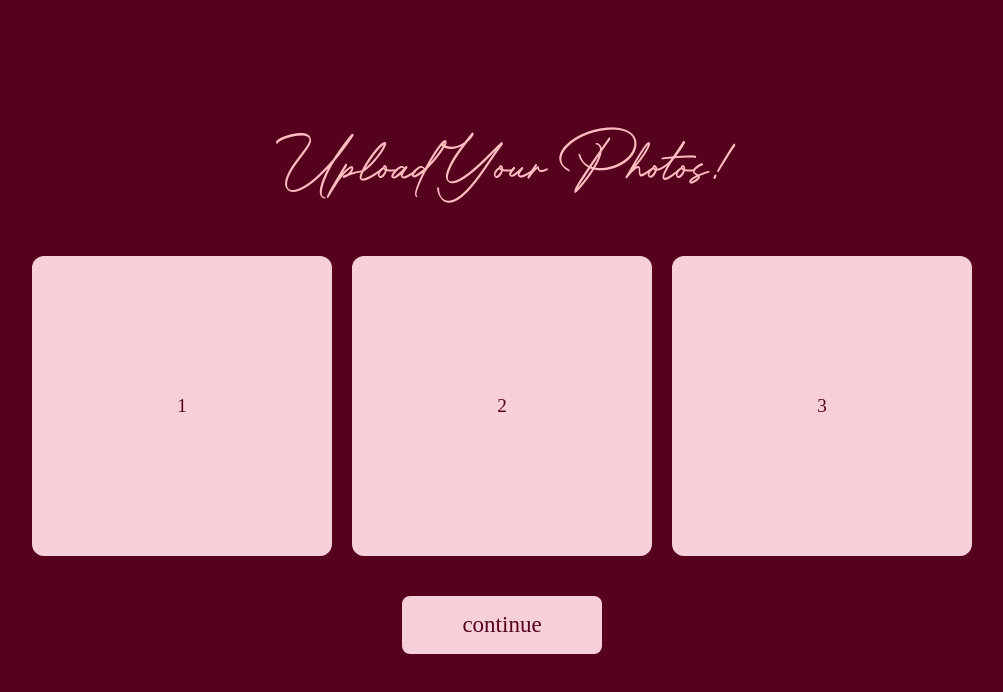
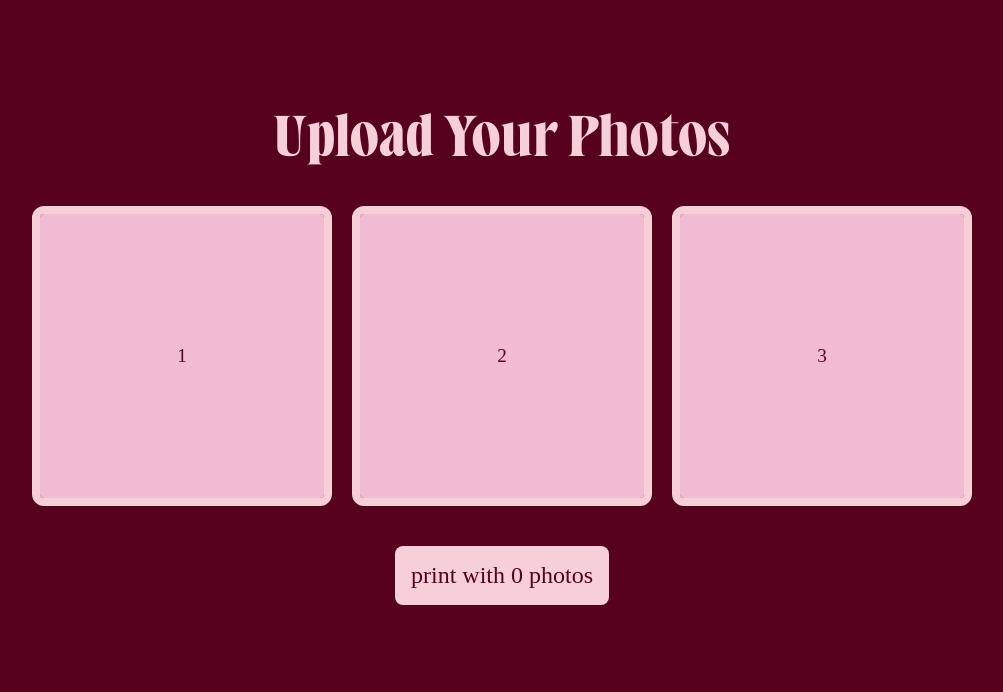
Before and after one commit to awksrj/web-photobooth-0, a React (Create React App) app in the folder frontend/: page /photostrip in a window 1280 px wide. Shown: the top 692 px of the page, without its empty margins (138-1141 px from the left). Built offline with nearby package versions, Linux system fonts and the light colour scheme.

Commit message:
a lot of changes but mainly to print a photostrip with uploaded photos

```diff
--- a/frontend/src/pages/Home.css
+++ b/frontend/src/pages/Home.css
@@ -1,31 +1,7 @@
-@font-face {
-    font-family: 'Flemish Script';
-    src: url('/src/assets/fonts/OPTIFlemish-Script.otf');
-}
-
-@font-face {
-    font-family: 'pretty font';
-    src: url('/src/assets/fonts/BrotherSignature-7BWnK.otf');
-}
-
-body {
-    background-color: #56021F;
-    color: #ffbdbe;
-}
-
-:root {
-    --color-maroon: #56021F;
-    --color-pink: #F7CFD8;
-    /* --color-soft-pink: #ffc0cb;
-    --color-classic-black: #000000; */
-
-    --font-handwritten: 'Flemish Script';;
-    --font-pretty: 'pretty font';
-    --font-vintage: 'Playfair Display', serif;
-}
+@import './styles.css';
 
 h1 {
-    font-family: 'Flemish', cursive;
+    font-family: 'title font';
     color: #D17D98;
     font-weight: normal;
     letter-spacing: 2px;
@@ -64,9 +40,9 @@ h1 {
 }
 
 .main-page-name {
-    font-family: var(--font-handwritten);
+    font-family: 'title font';
     color: var(--color-pink);
-    font-size: 80px;
+    font-size: var(--font-large);
     margin-bottom: 8px;
 }
 
@@ -91,10 +67,10 @@ h1 {
     position: relative;
 
     /* for text */
-    font-family: var(--font-vintage);
+    font-family: var(--font-normal);
     color: var(--color-maroon);
-    font-size: 1rem;
-    font-weight: 600;
+    font-size: 16px;
+    font-weight: 500;
   }
 
   .button:hover {
--- a/frontend/src/pages/Home.tsx
+++ b/frontend/src/pages/Home.tsx
@@ -1,7 +1,6 @@
 import React from 'react';
 import './Home.css';
 import { useNavigate } from 'react-router-dom';
-import {colors, fonts} from '../styles/theme.js';
 
 function Home() {
   const navigate = useNavigate();
--- a/frontend/src/pages/Photostrip.css
+++ b/frontend/src/pages/Photostrip.css
@@ -1,27 +1,8 @@
-@font-face {
-    font-family: 'Flemish Script';
-    src: url('/src/assets/fonts/OPTIFlemish-Script.otf');
-}
-
-@font-face {
-    font-family: 'pretty font';
-    src: url('/src/assets/fonts/BrotherSignature-7BWnK.otf');
-}
+@import './styles.css';
 
 body {
     background-color: #56021F;
     color: #ffbdbe;
-}
-
-:root {
-    --color-maroon: #56021F;
-    --color-pink: #F7CFD8;
-    /* --color-soft-pink: #ffc0cb;
-    --color-classic-black: #000000; */
-
-    --font-normal: 'Flemish Script';;
-    --font-pretty: 'pretty font';
-    --font-normal: 'Playfair Display', serif;
 }
 
 .container {
@@ -37,8 +18,9 @@ body {
 .text-holder {
   margin-top: 60px;
   margin-bottom: 32px;
-  font-family: var(--font-pretty);
-  font-size: 70px;
+  font-family: "title font";
+  color: var(--color-pink);
+  font-size: var(--font-large);
   text-align: center;
 }
 
@@ -51,17 +33,20 @@ body {
 }
 
 .photo-box {
-  width: 300px;
-  height: 300px;
-  background-color: var(--color-pink);
-  border: 2px var(--color-maroon); /* maroon border */
-  border-radius: 12px;
   display: flex;
   align-items: center;
   justify-content: center;
+  width: 300px;
+  height: 300px;
+  background-color: var(--color-paler-pink);
+  border-radius: 12px;
+  box-sizing: border-box;
+  background-clip: padding-box;
+
   font-family: var(--font-normal);
   font-size: 1.2rem;
   color: #56021f;
+  border: 8px solid var(--color-pink);
 }
 
 .photos {
@@ -87,7 +72,7 @@ body {
     /* for text */
     font-family: var(--font-normal);
     color: var(--color-maroon);
-    font-size: 23px;
+    font-size: var(--font-small);
     font-weight: 500;
 }
 
--- a/frontend/src/pages/Photostrip.tsx
+++ b/frontend/src/pages/Photostrip.tsx
@@ -7,6 +7,7 @@ function Photostrip() {
   const fileInputRef = useRef<HTMLInputElement>(null);
   const [photos, setPhotos] = useState<(string | null)[]>([null, null, null]); // state variable and function to update state
   const clickedIndexRef = useRef<number | null>(null);
+  const [showingResult, setShowingResult] = useState(false);
 
   const handleFileChange = (event: React.ChangeEvent<HTMLInputElement>) => {
     const files: File[] | null = event.target.files ? Array.from(event.target.files) : null;
@@ -28,9 +29,17 @@ function Photostrip() {
     }
   }
 
+  const navigate = useNavigate();
+
+  const handlePrint = () => {
+    if (photos.every((p) => p !== null)) {
+      navigate("/result", { state: { photos } });
+    }
+  };
+
   return (
     <div className="container">
-      <div className="text-holder">Upload Your Photos!</div>
+      <div className="text-holder">Upload Your Photos</div>
 
       <div className="photos-holders">
         {photos.map((url, index) => (
@@ -41,7 +50,9 @@ function Photostrip() {
       </div>
 
       <input type="file" ref={fileInputRef} accept="image/*" multiple style={{ display: 'none' }} onChange={handleFileChange} />
-      <button className="upload-button" onClick={() => {'./Result.tsx'}}>Continue</button>
+      <button className="upload-button" onClick={handlePrint}>
+        Print with {photos.filter(photo => photo !== null).length} photos
+      </button>
     </div>
   );
 }
--- /dev/null
+++ b/frontend/src/pages/styles.css
@@ -0,0 +1,24 @@
+@font-face {
+    font-family: 'Flemish Script';
+    src: url('/src/assets/fonts/OPTIFlemish-Script.otf');
+}
+
+@font-face {
+    font-family: 'title font';
+    /* src: url('/src/assets/fonts/BrotherSignature-7BWnK.otf'); */
+    src: url('/src/assets/fonts/fontspring-demo-west-condensed.otf');
+}
+
+:root {
+    --color-maroon: #56021F;
+    --color-pink: #F7CFD8;
+    --color-paler-pink: #F1BBD3;
+
+    --font-curve: 'Flemish Script';
+    --font-normal: 'Playfair Display', serif;
+
+    /* Font Sizes */
+  --font-large: 60px;
+  --font-medium: 1.2rem;
+  --font-small: 24px;
+}
```
Also changed, not shown: frontend/src/styles/theme.js (deleted, +0 -12 lines), frontend/src/assets/fonts/fontspring-demo-west-condensed.otf (added), frontend/src/assets/images/iconphotobooth.jpg (added).
